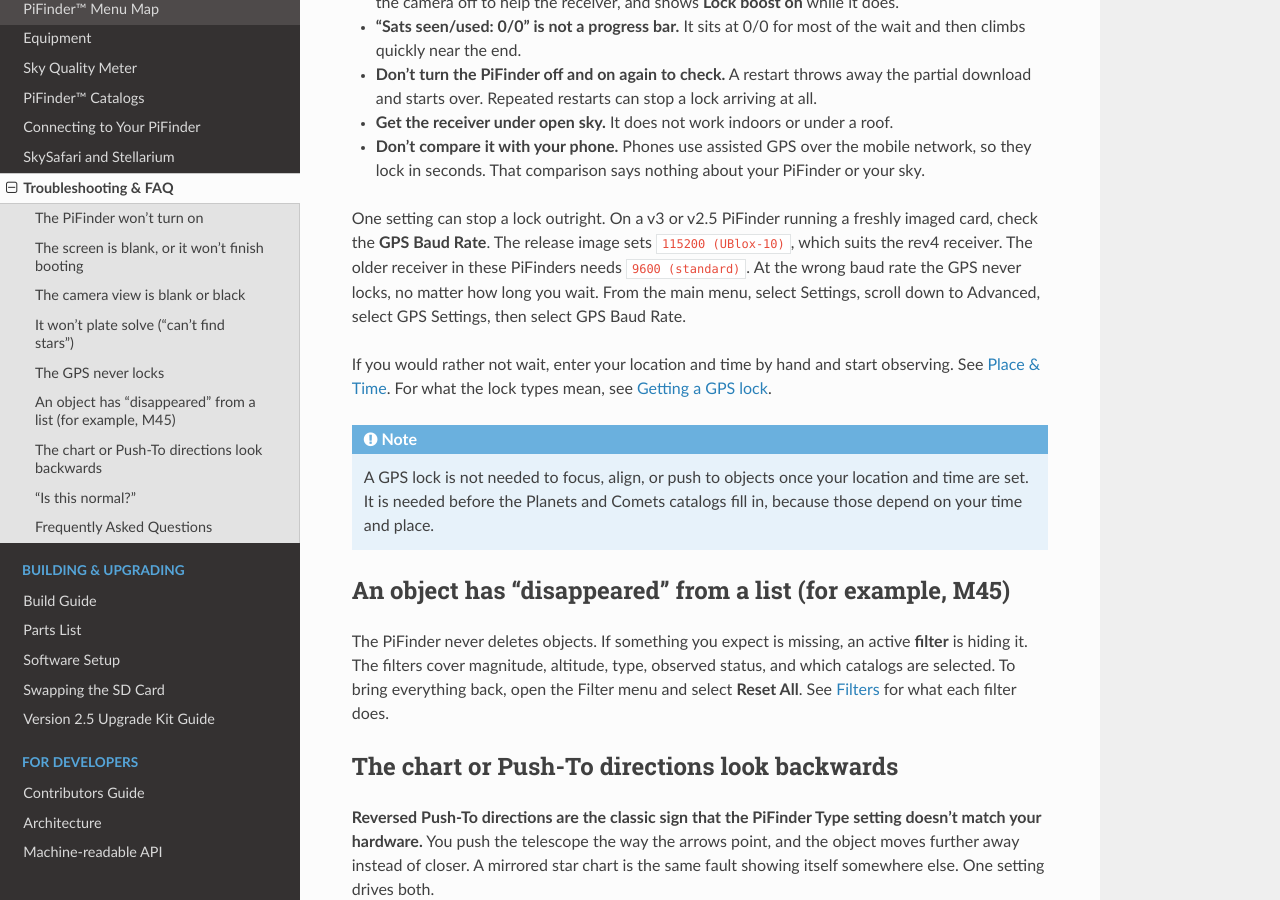
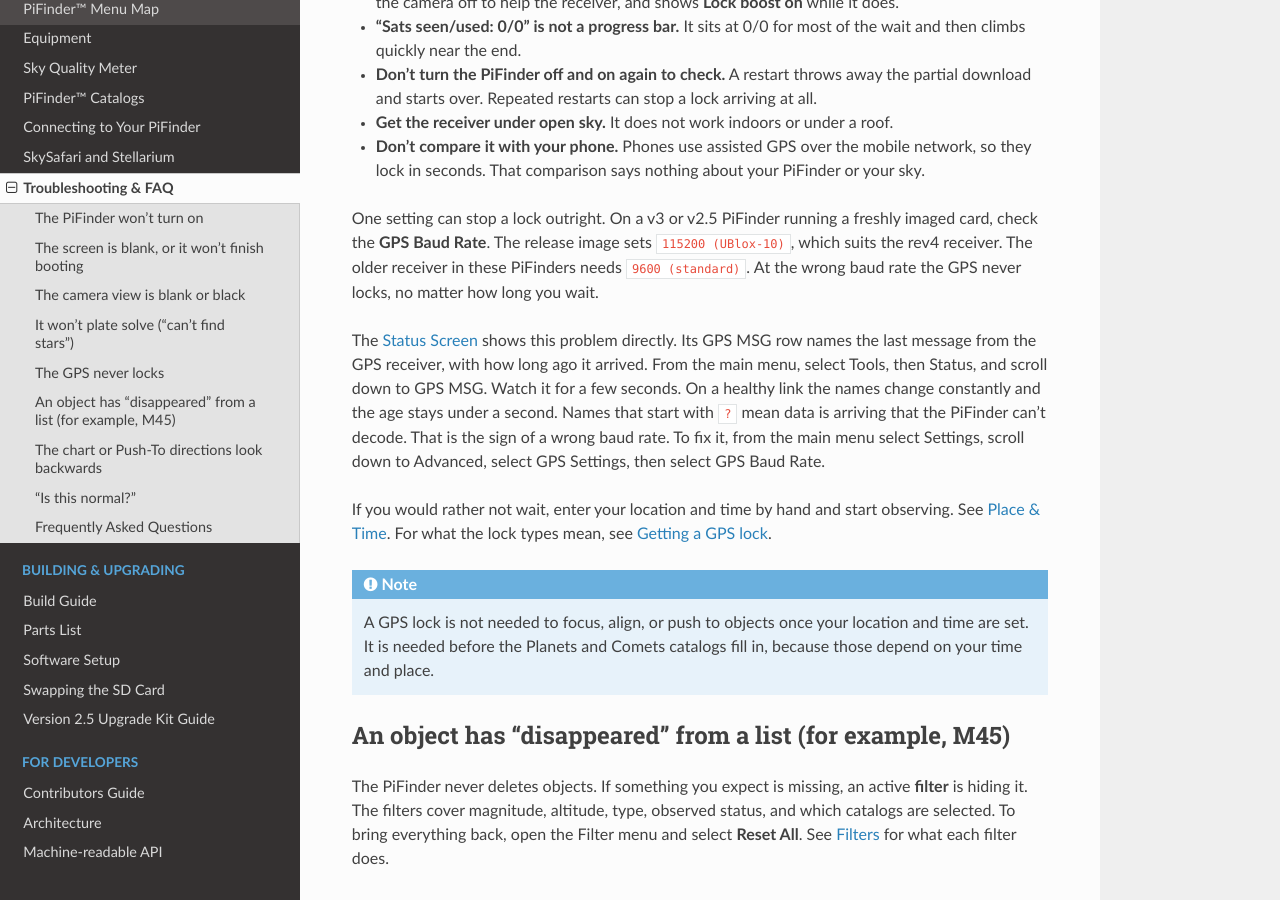
Before and after one commit to brickbots/PiFinder, a Sphinx documentation site: the page built from docs/source/troubleshooting.rst, in a window 1280 px wide and 900 px high, scrolled down 3593 px. Built offline with Sphinx 7.4.7 and the Read the Docs theme 3.1.0, drawn with Linux system fonts in a browser that asks for light colours.

Commit message:
docs: point GPS troubleshooting at the Status screen's GPS MSG row
The GPS MSG row on the Status screen names the last message from the
receiver and its age, so it shows a baud mismatch directly: names
starting with ? mean data arrives that can't be decoded. Troubleshooting
now walks the reader to that row from the baud-rate paragraph, and the
user guide's Status Screen section describes the GPS rows.

Re-takes the Status screen screenshot at 176 px (rev4 panel, battery
icon) while editing the section, replacing the old 128 px capture.

Co-Authored-By: Claude Fable 5 <noreply@anthropic.com>
Claude-Session: https://claude.ai/code/session_017Gn5mzqB9x5jA9KpDHcCMC

```diff
--- a/docs/source/troubleshooting.rst
+++ b/docs/source/troubleshooting.rst
@@ -173,9 +173,15 @@ was cut short.
 One setting can stop a lock outright.  On a v3 or v2.5 PiFinder running a freshly imaged
 card, check the **GPS Baud Rate**.  The release image sets ``115200 (UBlox-10)``, which
 suits the rev4 receiver.  The older receiver in these PiFinders needs ``9600 (standard)``.
-At the wrong baud rate the GPS never locks, no matter how long you wait.  From the main
-menu, select Settings, scroll down to Advanced, select GPS Settings, then select GPS Baud
-Rate.
+At the wrong baud rate the GPS never locks, no matter how long you wait.
+
+The :ref:`user_guide:status screen` shows this problem directly.  Its GPS MSG row names
+the last message from the GPS receiver, with how long ago it arrived.  From the main menu,
+select Tools, then Status, and scroll down to GPS MSG.  Watch it for a few seconds.  On a
+healthy link the names change constantly and the age stays under a second.  Names that
+start with ``?`` mean data is arriving that the PiFinder can't decode.  That is the sign
+of a wrong baud rate.  To fix it, from the main menu select Settings, scroll down to
+Advanced, select GPS Settings, then select GPS Baud Rate.
 
 If you would rather not wait, enter your location and time by hand and start observing.  See
 :ref:`user_guide:place & time`.  For what the lock types mean, see
--- a/docs/source/user_guide.rst
+++ b/docs/source/user_guide.rst
@@ -1044,6 +1044,11 @@ Some of the key information shown:
   the number of stars matched.
 - WiFi information a bit further down, including the current WiFi mode, network name, and
   IP address.
+- The GPS rows near the bottom.  The list is longer than the screen, so scroll down to
+  see them.  GPS MSG names the last message from the GPS receiver, with how long ago it
+  arrived.  On a healthy link the names change constantly and the age stays under a
+  second.  A frozen name with a climbing age, or names starting with ``?``, point to a
+  GPS problem.  See :ref:`troubleshooting:the gps never locks`.
 
 Place & Time
 ----------------------------------
```
Also changed, not shown: docs/source/images/user_guide/status_screen_docs.png.
